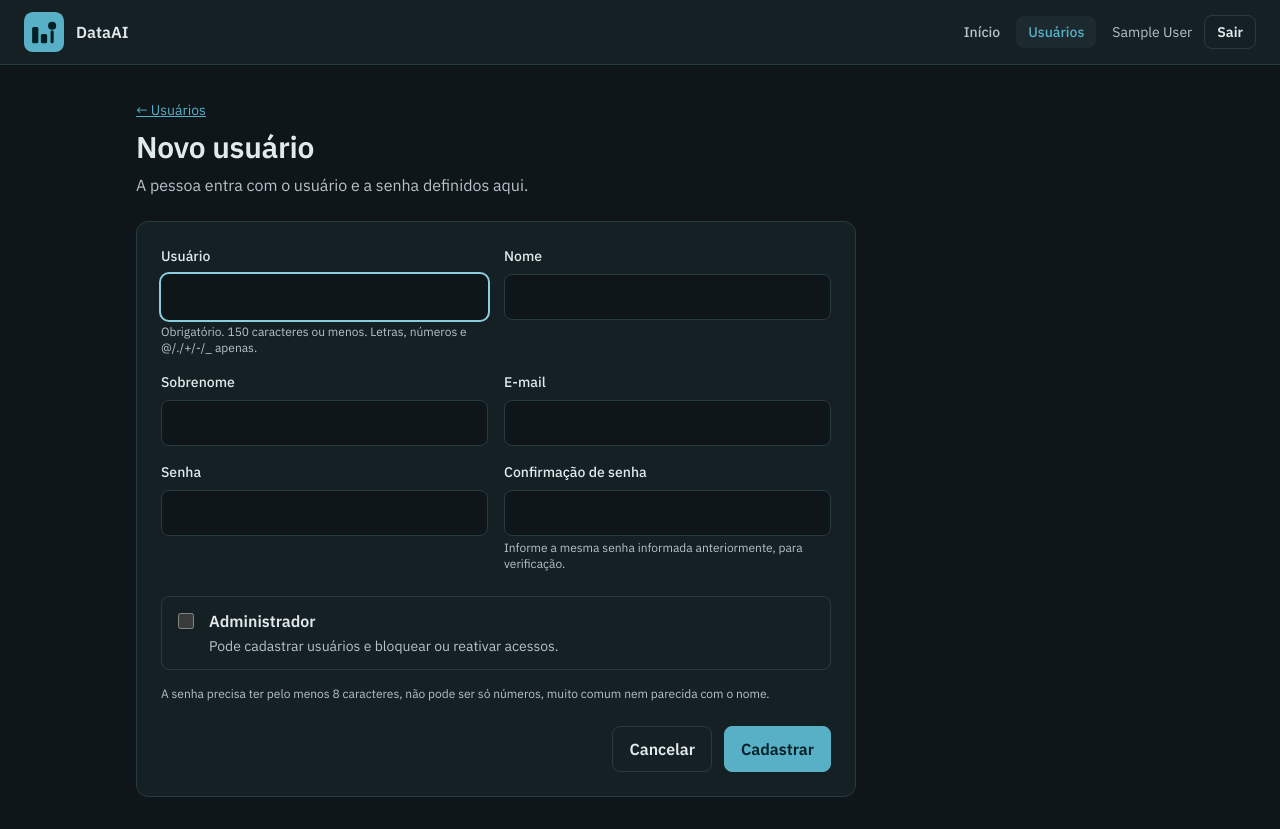
After one commit to ribeiropvb/DataAI, a Django app: page /usuarios/novo/ in a window 1280 px wide. The commit adds this page. Run offline with Django 4.2, Linux system fonts and the light colour scheme; the visitor is signed in with stand-in values (Sample User, id 1).

Commit message:
Adiciona cadastro de usuarios para administradores
Lista de usuarios, cadastro e bloqueio/reativacao de acesso, restritos a
is_staff/is_superuser. So o root cria ou bloqueia administradores.

Co-Authored-By: Claude Opus 5.5 <noreply@anthropic.com>

```diff
--- /dev/null
+++ b/materia2-framework/contas/forms.py
@@ -0,0 +1,35 @@
+from django import forms
+from django.contrib.auth.forms import UserCreationForm
+
+from .models import Usuario
+
+
+class NovoUsuarioForm(UserCreationForm):
+    """Cadastro feito por um administrador.
+
+    Só um superusuário pode criar outro administrador; para os demais
+    admins o campo some e o novo usuário é sempre comum.
+    """
+
+    is_staff = forms.BooleanField(
+        label='Administrador',
+        required=False,
+        help_text='Pode cadastrar usuários e bloquear ou reativar acessos.',
+    )
+
+    class Meta(UserCreationForm.Meta):
+        model = Usuario
+        fields = ('username', 'first_name', 'last_name', 'email', 'is_staff')
+        labels = {
+            'username': 'Usuário',
+            'first_name': 'Nome',
+            'last_name': 'Sobrenome',
+            'email': 'E-mail',
+        }
+
+    def __init__(self, *args, pode_criar_admin=False, **kwargs):
+        super().__init__(*args, **kwargs)
+        self.fields['first_name'].required = True
+        self.fields['email'].required = True
+        if not pode_criar_admin:
+            del self.fields['is_staff']
--- a/materia2-framework/contas/static/contas/dataai.css
+++ b/materia2-framework/contas/static/contas/dataai.css
@@ -21,6 +21,8 @@
   --marca-forte: #8CCDDD;
   --sobre-marca: #001F26;
   --foco: #8CCDDD;
+  --sucesso: #8CCDDD;
+  --sucesso-fundo: #013741;
   --erro: #F98F87;
   --erro-fundo: #4B1D1B;
   --info: #9AC0F8;
@@ -180,7 +182,84 @@ a { color: var(--marca); }
 .aviso-erro { background: var(--erro-fundo); color: var(--erro); }
 .aviso-info { background: var(--info-fundo); color: var(--info); }
 
+.aviso-sucesso { background: var(--sucesso-fundo); color: var(--sucesso); }
+.conteudo > .aviso { margin-top: 0; }
+
+/* Menu do topo */
+.topo .marca { margin-right: auto; }
+.menu { display: flex; gap: var(--espaco-1); }
+.menu a {
+  padding: 6px var(--espaco-3);
+  border-radius: var(--raio-m);
+  color: var(--tinta-suave);
+  text-decoration: none;
+  font-size: 14px;
+  line-height: 20px;
+  font-weight: 500;
+}
+.menu a:hover { color: var(--tinta); background: var(--superficie-elevada); }
+.menu a[aria-current="page"] { color: var(--marca); background: var(--superficie-elevada); }
+
+/* Cartão clicável e selo da marca */
+.recurso-link { text-decoration: none; color: var(--tinta); display: block; }
+.recurso-link:hover { border-color: var(--marca); }
+.selo-marca { color: var(--marca); border-color: var(--marca); background: transparent; }
+
+/* Cabeçalho de página */
+.cabecalho-pagina { display: flex; justify-content: space-between; align-items: flex-end; gap: var(--espaco-4); flex-wrap: wrap; }
+.cabecalho-pagina p { margin: var(--espaco-2) 0 0; }
+.com-voltar { margin-top: var(--espaco-2); }
+.conteudo section > p { margin: var(--espaco-2) 0 0; }
+
+/* Tabela */
+.tabela-envoltorio { padding: 0; overflow-x: auto; position: relative; }
+.tabela { width: 100%; border-collapse: collapse; font-size: 14px; line-height: 20px; }
+.tabela th {
+  text-align: left;
+  padding: var(--espaco-3) var(--espaco-4);
+  background: var(--superficie-elevada);
+  color: var(--tinta-suave);
+  font-size: 12px;
+  line-height: 16px;
+  font-weight: 600;
+  letter-spacing: 0.06em;
+  text-transform: uppercase;
+  white-space: nowrap;
+}
+.tabela td { padding: var(--espaco-3) var(--espaco-4); border-top: 1px solid var(--linha); vertical-align: middle; }
+.tabela tr.inativo td { color: var(--tinta-suave); }
+.tabela .acoes { text-align: right; white-space: nowrap; }
+.tabela .acoes form { margin: 0; }
+.estado { white-space: nowrap; color: var(--tinta-suave); }
+.estado-ok { color: var(--sucesso); }
+.sr { position: absolute; width: 1px; height: 1px; overflow: hidden; clip: rect(0 0 0 0); }
+
+/* Formulário de cadastro */
+.formulario { max-width: 720px; }
+.campos-duplos { display: grid; grid-template-columns: repeat(auto-fit, minmax(260px, 1fr)); gap: var(--espaco-4); }
+.campos-duplos .campo + .campo { margin-top: 0; }
+.campo input[type=email] {
+  width: 100%;
+  padding: 10px var(--espaco-3);
+  background: var(--fundo);
+  color: var(--tinta);
+  border: 1px solid var(--linha);
+  border-radius: var(--raio-m);
+  font: inherit;
+}
+.campo input[type=email]:focus { outline: 2px solid var(--foco); outline-offset: 0; border-color: transparent; }
+.com-erro input { border-color: var(--erro); }
+.erro-campo { margin: var(--espaco-1) 0 0; color: var(--erro); font-size: 12px; line-height: 16px; }
+.ajuda { margin: var(--espaco-1) 0 0; color: var(--tinta-suave); font-size: 12px; line-height: 16px; }
+.formulario > .ajuda { margin-top: var(--espaco-4); }
+.caixa { display: flex; gap: var(--espaco-3); align-items: flex-start; margin-top: var(--espaco-6); padding: var(--espaco-3); border: 1px solid var(--linha); border-radius: var(--raio-m); cursor: pointer; }
+.caixa input { margin-top: 4px; width: 16px; height: 16px; accent-color: var(--marca); }
+.botoes { display: flex; justify-content: flex-end; gap: var(--espaco-3); margin-top: var(--espaco-6); }
+.botoes .botao-secundario { font-size: 16px; line-height: 24px; padding: 10px var(--espaco-4); text-decoration: none; }
+a.botao { text-decoration: none; }
+
 @media (max-width: 560px) {
+  .menu a { padding: 6px var(--espaco-2); }
   .topo { padding: var(--espaco-3) var(--espaco-4); }
   .topo .usuario { display: none; }
   .titulo-2 { font-size: 24px; line-height: 30px; }
--- a/materia2-framework/contas/templates/contas/base.html
+++ b/materia2-framework/contas/templates/contas/base.html
@@ -16,6 +16,12 @@
       <span>DataAI</span>
     </a>
     {% if user.is_authenticated %}
+    <nav class="menu" aria-label="Principal">
+      <a href="{% url 'contas:home' %}"{% if request.resolver_match.url_name == 'home' %} aria-current="page"{% endif %}>Início</a>
+      {% if user.is_staff or user.is_superuser %}
+      <a href="{% url 'contas:usuarios' %}"{% if request.resolver_match.url_name in 'usuarios novo_usuario' %} aria-current="page"{% endif %}>Usuários</a>
+      {% endif %}
+    </nav>
     <form method="post" action="{% url 'contas:logout' %}">
       {% csrf_token %}
       <span class="usuario corpo-p suave">{{ user }}</span>
@@ -23,7 +29,15 @@
     </form>
     {% endif %}
   </header>
-  <main class="conteudo">{% block content %}{% endblock %}</main>
+  <main class="conteudo">
+    {% for m in messages %}
+    <div class="aviso {% if m.level_tag == 'error' %}aviso-erro{% else %}aviso-sucesso{% endif %}" role="status">
+      <span aria-hidden="true">{% if m.level_tag == 'error' %}✕{% else %}✓{% endif %}</span>
+      <span><strong>{% if m.level_tag == 'error' %}Erro:{% else %}Feito:{% endif %}</strong> {{ m }}</span>
+    </div>
+    {% endfor %}
+    {% block content %}{% endblock %}
+  </main>
   {% endblock %}
 </body>
 </html>
--- /dev/null
+++ b/materia2-framework/contas/templates/contas/usuario_novo.html
@@ -0,0 +1,36 @@
+{% extends 'contas/base.html' %}
+{% block title %}Novo usuário · DataAI{% endblock %}
+{% block content %}
+<section>
+  <a class="corpo-p" href="{% url 'contas:usuarios' %}">← Usuários</a>
+  <h1 class="titulo-2 com-voltar">Novo usuário</h1>
+  <p class="suave">A pessoa entra com o usuário e a senha definidos aqui.</p>
+</section>
+
+<form method="post" class="cartao formulario" novalidate>
+  {% csrf_token %}
+  {% if form.non_field_errors %}
+  <div class="aviso aviso-erro" role="alert"><span aria-hidden="true">✕</span><span><strong>Erro:</strong> {{ form.non_field_errors|join:" " }}</span></div>
+  {% endif %}
+  <div class="campos-duplos">
+    {% for campo in form %}{% if campo.name != 'is_staff' %}
+    <div class="campo{% if campo.errors %} com-erro{% endif %}">
+      <label for="{{ campo.id_for_label }}">{{ campo.label }}</label>
+      {{ campo }}
+      {% if campo.errors %}<p class="erro-campo">✕ {{ campo.errors|join:" " }}</p>{% elif campo.help_text and campo.name != 'password1' %}<p class="ajuda">{{ campo.help_text|safe }}</p>{% endif %}
+    </div>
+    {% endif %}{% endfor %}
+  </div>
+  {% if form.is_staff %}
+  <label class="caixa">
+    {{ form.is_staff }}
+    <span><strong>{{ form.is_staff.label }}</strong><br><span class="corpo-p suave">{{ form.is_staff.help_text }}</span></span>
+  </label>
+  {% endif %}
+  <p class="ajuda">A senha precisa ter pelo menos 8 caracteres, não pode ser só números, muito comum nem parecida com o nome.</p>
+  <div class="botoes">
+    <a class="botao botao-secundario" href="{% url 'contas:usuarios' %}">Cancelar</a>
+    <button type="submit" class="botao">Cadastrar</button>
+  </div>
+</form>
+{% endblock %}
--- a/materia2-framework/contas/urls.py
+++ b/materia2-framework/contas/urls.py
@@ -16,4 +16,7 @@ urlpatterns = [
         name='login',
     ),
     path('logout/', auth_views.LogoutView.as_view(), name='logout'),
+    path('usuarios/', views.usuarios, name='usuarios'),
+    path('usuarios/novo/', views.novo_usuario, name='novo_usuario'),
+    path('usuarios/<int:pk>/acesso/', views.alternar_acesso, name='alternar_acesso'),
 ]
--- a/materia2-framework/contas/views.py
+++ b/materia2-framework/contas/views.py
@@ -1,7 +1,58 @@
-from django.contrib.auth.decorators import login_required
-from django.shortcuts import render
+from django.contrib import messages
+from django.contrib.auth.decorators import login_required, user_passes_test
+from django.core.exceptions import PermissionDenied
+from django.shortcuts import get_object_or_404, redirect, render
+from django.views.decorators.http import require_POST
+
+from .forms import NovoUsuarioForm
+from .models import Usuario
+
+
+def _e_admin(user):
+    return user.is_active and (user.is_staff or user.is_superuser)
+
+
+admin_requerido = user_passes_test(_e_admin)
 
 
 @login_required
 def home(request):
     return render(request, 'contas/home.html')
+
+
+@login_required
+@admin_requerido
+def usuarios(request):
+    lista = Usuario.objects.order_by('-is_active', 'first_name', 'username')
+    return render(request, 'contas/usuarios.html', {'usuarios': lista})
+
+
+@login_required
+@admin_requerido
+def novo_usuario(request):
+    pode_criar_admin = request.user.is_superuser
+    form = NovoUsuarioForm(request.POST or None, pode_criar_admin=pode_criar_admin)
+    if request.method == 'POST' and form.is_valid():
+        usuario = form.save()
+        messages.success(request, f'Usuário {usuario.username} cadastrado. Ele já pode entrar.')
+        return redirect('contas:usuarios')
+    return render(request, 'contas/usuario_novo.html', {'form': form})
+
+
+@login_required
+@admin_requerido
+@require_POST
+def alternar_acesso(request, pk):
+    alvo = get_object_or_404(Usuario, pk=pk)
+    if alvo == request.user:
+        messages.error(request, 'Você não pode bloquear o seu próprio acesso.')
+        return redirect('contas:usuarios')
+    if (alvo.is_superuser or alvo.is_staff) and not request.user.is_superuser:
+        raise PermissionDenied
+    alvo.is_active = not alvo.is_active
+    alvo.save(update_fields=['is_active'])
+    if alvo.is_active:
+        messages.success(request, f'Acesso de {alvo.username} reativado.')
+    else:
+        messages.success(request, f'Acesso de {alvo.username} bloqueado.')
+    return redirect('contas:usuarios')
```
Also changed, not shown: materia2-framework/contas/templates/contas/home.html (+7 -0 lines), materia2-framework/contas/templates/contas/usuarios.html (added, +45 -0 lines), materia2-framework/contas/tests.py (+77 -0 lines), materia2-framework/README.md.
